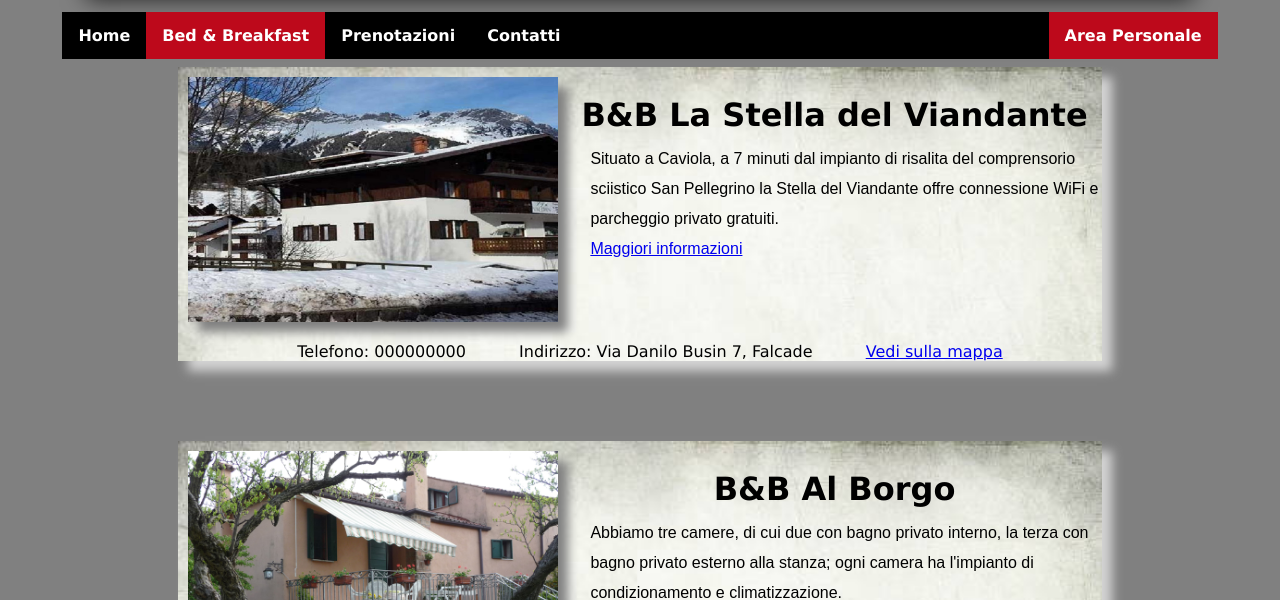
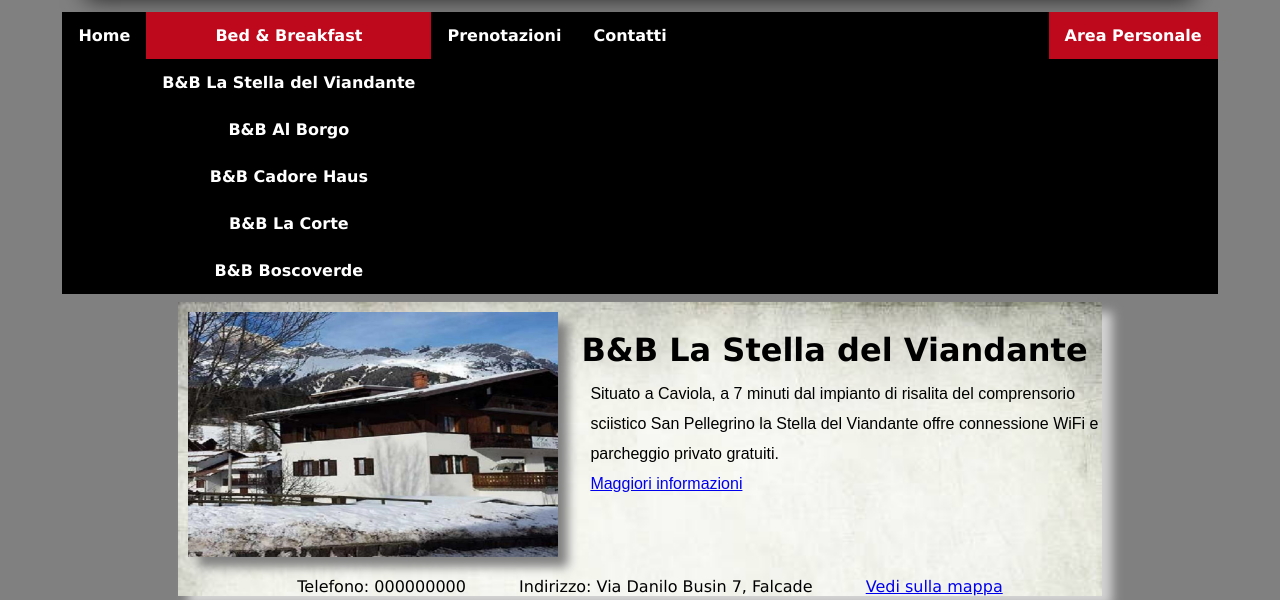
Before and after one commit to TheJack95/TecWeb, a PHP site: the page made by B&B.php in a window 1280 px wide. Shown: the part 98-698 px from the top of the page. Run offline with PHP 8.4, Linux system fonts and the light colour scheme.

Commit message:
Update menu.php

```diff
--- a/menu.php
+++ b/menu.php
@@ -1,6 +1,15 @@
 <ul id="menu">
   <li><a class="home" href="home.php">Home</a></li>
-  <li><a class="BandB" href="B&B.php">Bed & Breakfast</a></li>
+  <li class="dropdown">
+    <a class="BandB" href="B&B.php">Bed & Breakfast</a>
+    <div class="dropwon-content">
+      <a href="stellaviandante.php">B&B La Stella del Viandante</a>
+      <a href="ilBorgo.php">B&B Al Borgo</a>
+      <a href="cadorehaus.php">B&B Cadore Haus</a>
+      <a href="lacorte.php">B&B La Corte</a>
+      <a href="boscoverde.php">B&B Boscoverde</a>
+    </div>
+  </li>
   <li><a class="pren" href="">Prenotazioni</a></li>
   <li><a class="contatti" href="form.php">Contatti</a></li>
   <li><a class="AP" href="">Area Personale</a></li>
```
